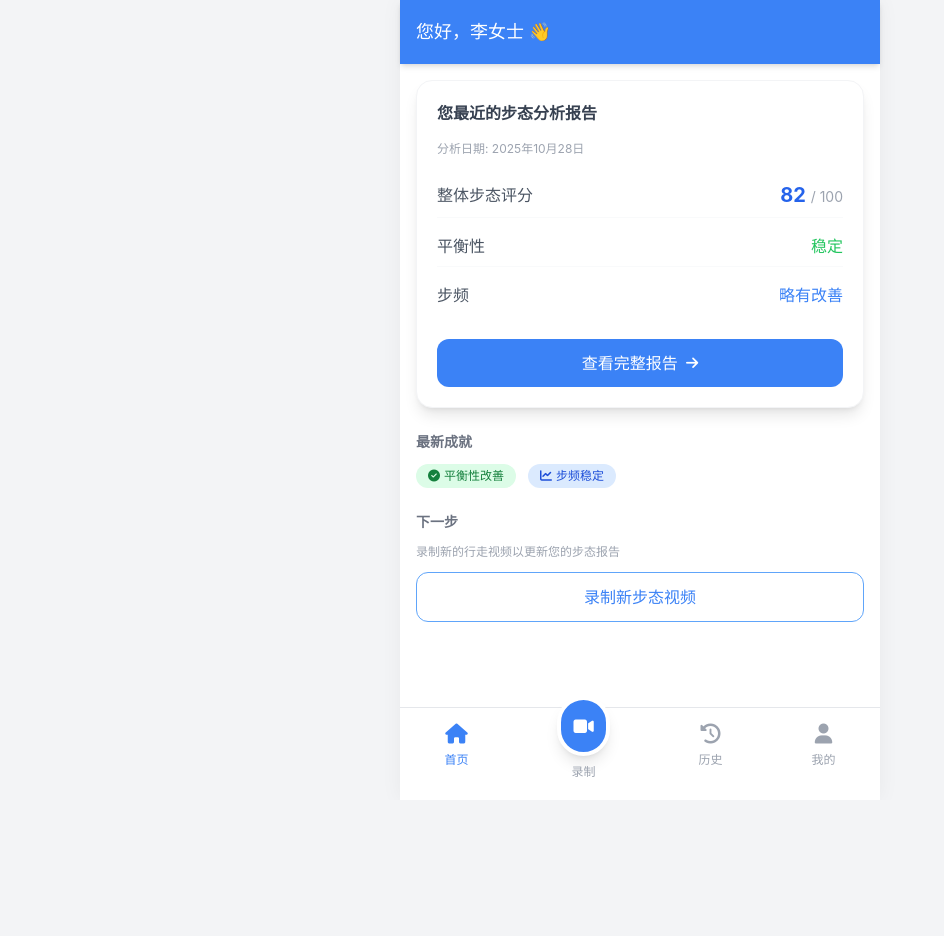
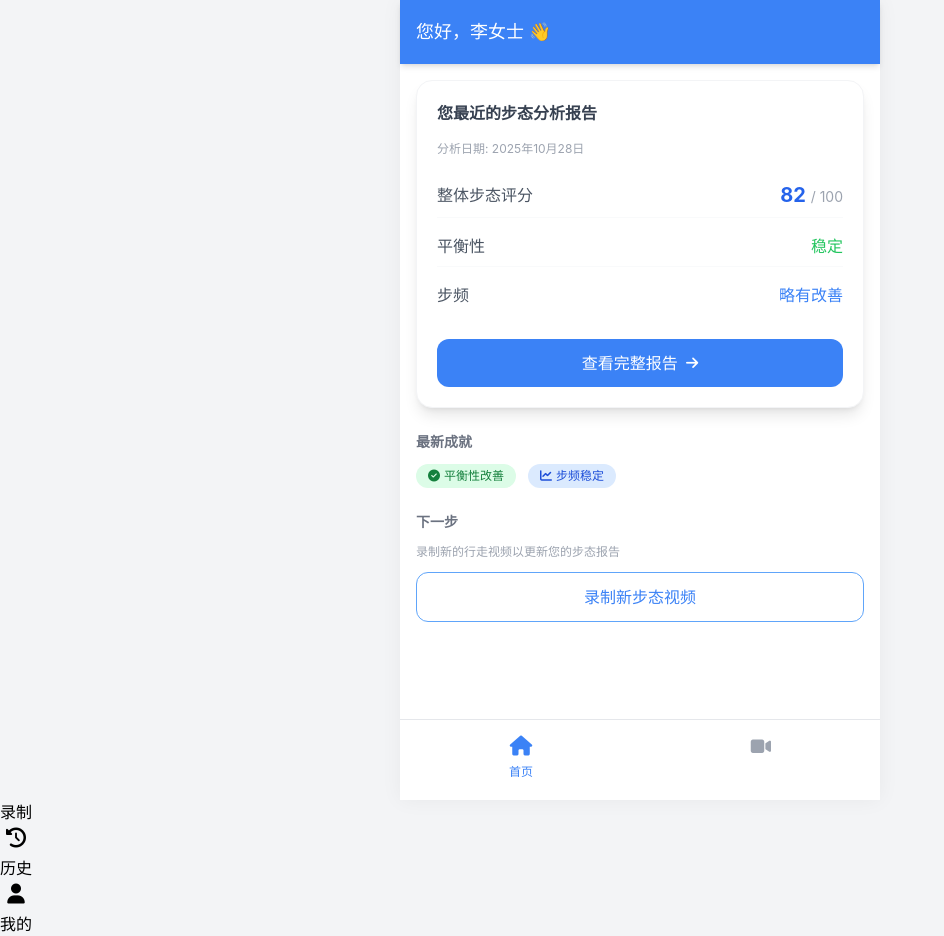
Before and after one commit to dayuan6/gait-app, a plain HTML site: page index.html in a window 1280 px wide. Shown: the whole page, without its empty margins (0-944 px from the left). Before the commit the page ends 800 px from the top, so only its background shows below. Drawn offline with nearby package versions, Linux system fonts and the light colour scheme.

Commit message:
修改底部导航录制按钮样式

```diff
--- a/index.html
+++ b/index.html
@@ -243,10 +243,9 @@
             <span>首页</span>
         </button>
         <button @click="startRecordingFlow()" :class="currentPage === 'record' ? 'text-blue-500' : 'hover:text-gray-600'" class="flex flex-col items-center gap-1">
-            <div class="bg-blue-500 text-white rounded-full p-3 -mt-6 shadow-lg border-4 border-white">
                 <i class="fas fa-video text-lg"></i>
             </div>
-            <span class="mt-1">录制</span>
+            <span >录制</span>
         </button>
         <button @click="changeTab('history')" :class="currentPage === 'history' ? 'text-blue-500' : 'hover:text-gray-600'" class="flex flex-col items-center gap-1">
             <i class="fas fa-history text-xl"></i>
```
